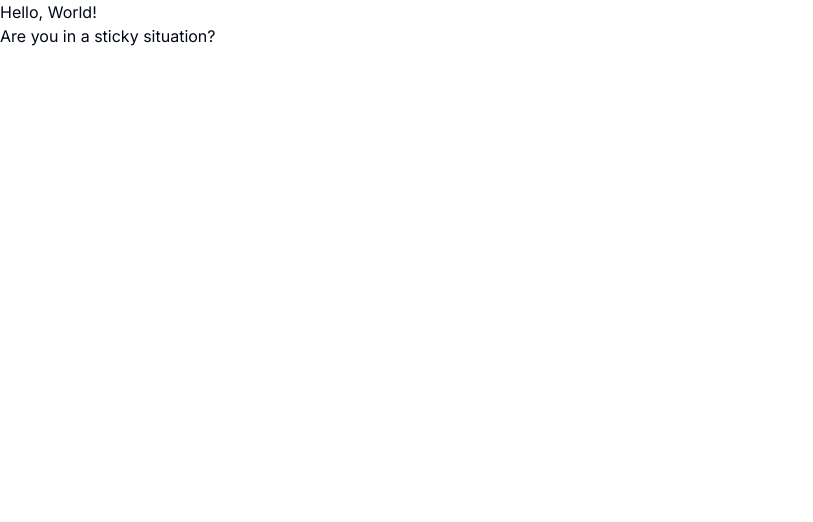
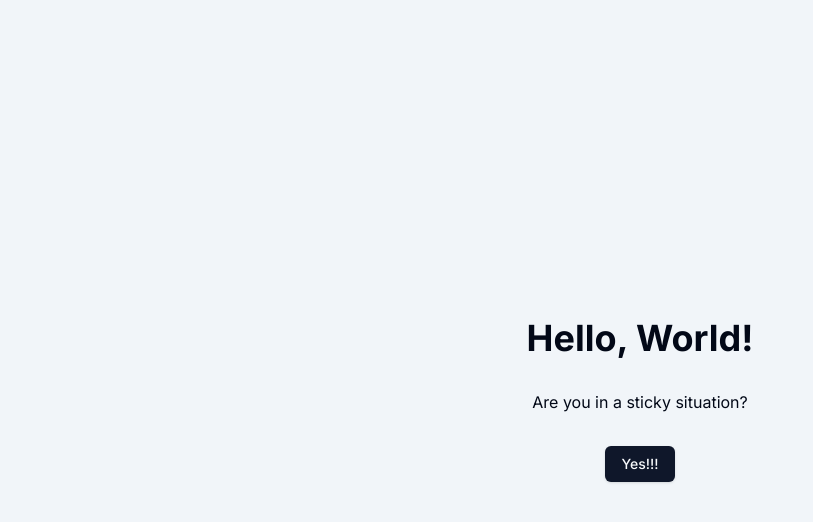
Before and after one commit to petter/sticky.wtf, a Next.js app: page / in a window 1280 px wide. Shown: the top 522 px of the page, without its empty margins (0-813 px from the left). Built offline with nearby package versions, Linux system fonts and the light colour scheme.

Commit message:
add placeholder content

```diff
--- /dev/null
+++ b/src/app/help/page.tsx
@@ -0,0 +1,3 @@
+export default function HelpPage() {
+  return <p>Skill issue</p>;
+}
--- a/src/app/layout.tsx
+++ b/src/app/layout.tsx
@@ -1,6 +1,7 @@
 import type { Metadata } from "next";
 import { Inter } from "next/font/google";
 import "./globals.css";
+import { cn } from "@/lib/utils";
 
 const inter = Inter({ subsets: ["latin"] });
 
@@ -16,7 +17,11 @@ export default function RootLayout({
 }>) {
   return (
     <html lang="en">
-      <body className={inter.className}>{children}</body>
+      <body className={cn(inter.className, "bg-slate-100")}>
+        <main className="h-screen w-screen flex items-center justify-center">
+          {children}
+        </main>
+      </body>
     </html>
   );
 }
--- a/src/app/page.tsx
+++ b/src/app/page.tsx
@@ -1,8 +1,14 @@
+import { Button } from "@/components/ui/button";
+import Link from "next/link";
+
 export default function Home() {
   return (
-    <main>
-      <h1>Hello, World!</h1>
+    <div className="flex flex-col items-center max-w-xl gap-8">
+      <h1 className="text-4xl font-bold">Hello, World!</h1>
       <p>Are you in a sticky situation?</p>
-    </main>
+      <Button asChild>
+        <Link href="/help">Yes!!!</Link>
+      </Button>
+    </div>
   );
 }
```
